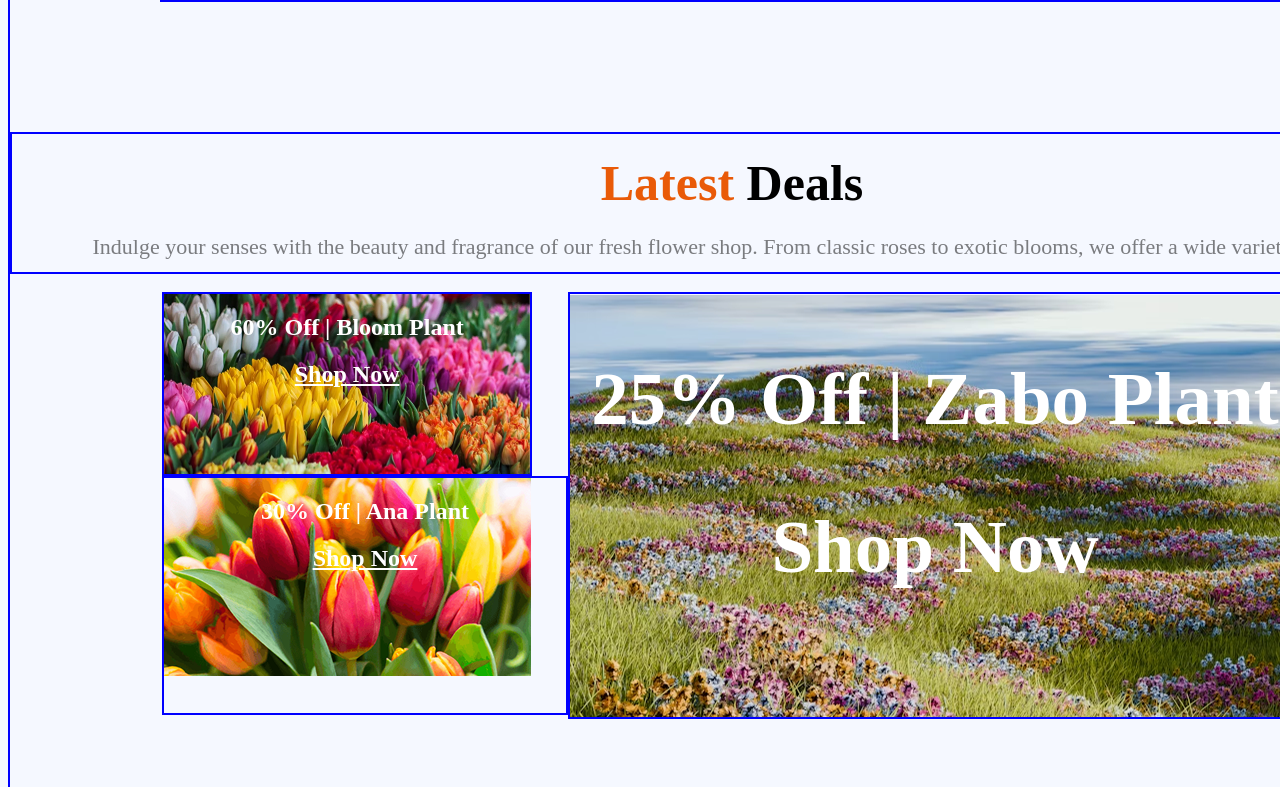
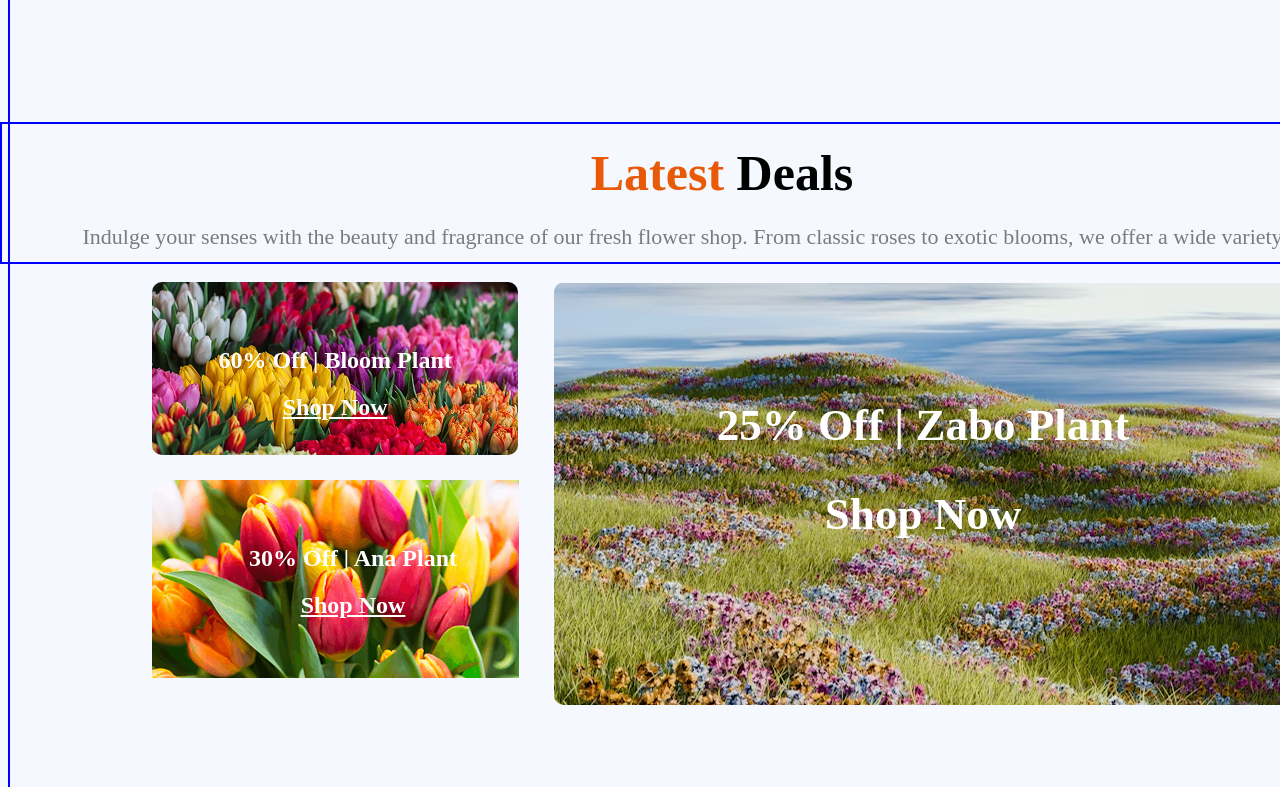
Before and after one commit to nayeem2k6/assignment-2, a plain HTML site: page index.html in a window 1280 px wide. Shown: the part 2808-3595 px from the top of the page. Drawn offline with Linux system fonts and the light colour scheme.

Commit message:
pic-bg add

```diff
--- a/index.html
+++ b/index.html
@@ -7,6 +7,7 @@
     <link rel="stylesheet" href="style/index.css">
 </head>
 <body class="body-tag">
+    <!-- header-section -->
     <header>
         <nav>
             <div><img src="assets/logo.png" alt=""></div>
@@ -30,6 +31,7 @@
         </section>
 
 </header>
+<!-- main-section -->
     <main>
          <section class="section-2">
             <div class="">
@@ -119,23 +121,33 @@
             <div class="pictres">
                 <div style="display: flex;flex-direction: column; text-align: center;">
                     <div class="pic-bg">
-                    <h1>60% Off | Bloom Plant</h1>
+                    <h1 style="text-align: center;;padding-top:45px;">60% Off | Bloom Plant</h1>
                     <h2 style="text-decoration: underline;">Shop Now</h2>
                 </div>
                 <div class="pic-2bg">
-                    <h1>30% Off | Ana  Plant</h1>
+                    <h1 style="padding-top: 45px;">30% Off | Ana  Plant</h1>
                     <h2 style="text-decoration: underline;">Shop Now</h2>
                 </div>
             </div>
 
                 <div class="pic-bg4">
-                    <h1>25% Off | Zabo Plant</h1>
+                    <h1 style="padding-top:80px;"">25% Off | Zabo Plant</h1>
                     <h2>Shop Now</h2>
                 </div>
             </div>
 
         </section>
+
+
+
 </main>
+<!-- footer-section -->
+ <footer>
+
+ </footer>
+
+
+
 
 </body>
 </html>
--- a/style/index.css
+++ b/style/index.css
@@ -1,5 +1,4 @@
 .body-tag{
-position: relative;
 width: 1440px;
 height: 4612px;
  background: rgb(245, 248, 255);
@@ -44,6 +43,7 @@ color: #252432;
 .color-4{
     color:#000000;
 }
+/* section-1 style */
 .section-1{
 position: absolute;
 width: 1140px;
@@ -64,6 +64,7 @@ border: 2px solid blue;
     display: flex;
 
 }
+/* section-2-style */
 .section-2{
     position:absolute;
 width: 1140px;
@@ -109,6 +110,7 @@ padding: 26px 50px 26px 50px;
 border: none;
 
 }
+/* section-3-style */
 .section-3{
 position: absolute;
 width: 1140px;
@@ -132,6 +134,7 @@ padding: 0px;
 
 
 }
+/* section-4-style */
 .section-4{
 border: 2px solid blue;
 position: absolute;
@@ -152,35 +155,40 @@ top: 2929.88px;
 }
 .pic-bg{
     background-image: url(../assets/deal-bloom.png);
-border: 2px solid blue;
+border: none;
+border-radius: 10px;
 width: 366.22px;
 height: 206px;
 top: -5px;
 text-align: center;
-color: white;
+color:#FFFFFF;
 }
 .pic-2bg{
     background-image: url(../assets/deal-ana.png);
-border: 2px solid blue;
+border: none;
+border-radius: 20px;
 width: 402px;
 height: 268px;
 left: -17px;
 top: -71px;
 text-align: center;
-color: white;
+color:#FFFFFF;
 background-repeat: no-repeat;
+margin-top: 25px;
 }
 .pic-bg4{
     background-image: url(../assets/deal-zabo.png);
-    border: 2px solid blue;
+    border:none;
+    border-radius: 10px;
 width: 753px;
 height: 423.13px;
 text-align: center;
-color: white;
+color:#FFFFFF;
 justify-content: center;
 align-items: center;
-font-size: 50px;
+font-size: 30px;
 font-weight: 400px;
+border: ;
 }
 .pictres{
 display: flex;
@@ -191,3 +199,4 @@ left: 150px;
 top: 3187.88px;
 padding-left: 150px;
 }
+/* responsive-website in Mobile */
```
